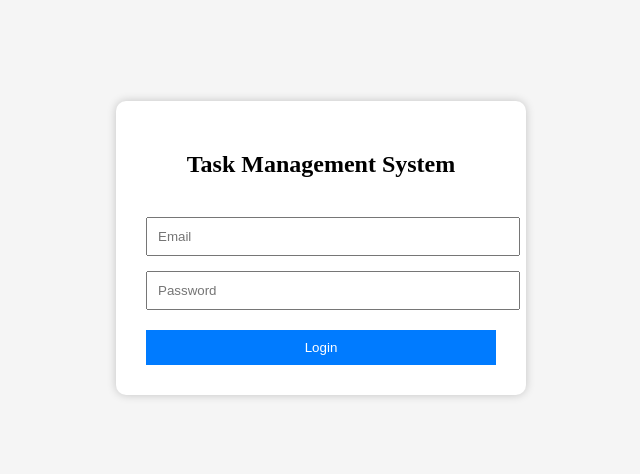
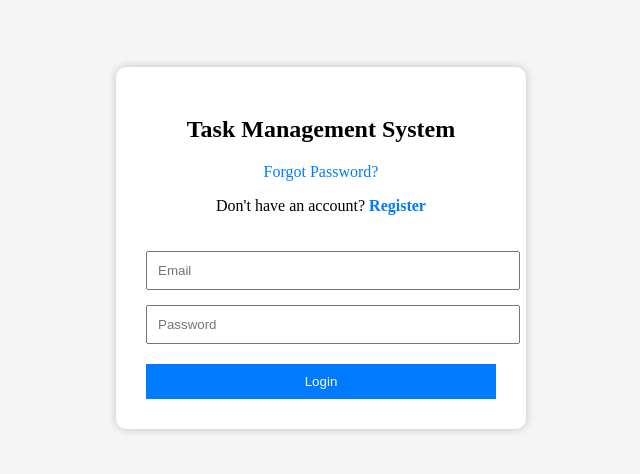
Before and after one commit to kumarrohith7888-creator/TaskManagementFrontend, a React (Vite) app: page / in a window 1280 px wide. Shown: the part 160-634 px from the top of the page, without its empty margins (319-959 px from the left). Built offline with nearby package versions, Linux system fonts and the light colour scheme.

Commit message:
Added Register and Forgot Password links

```diff
--- a/src/pages/Login.jsx
+++ b/src/pages/Login.jsx
@@ -1,5 +1,5 @@
 import { useState } from "react";
-import { useNavigate } from "react-router-dom";
+import { useNavigate,Link } from "react-router-dom";
 import API from "../services/api";
 
 
@@ -63,6 +63,35 @@ function Login() {
         </h2>
 
         <form onSubmit={handleLogin}>
+          <div style={{ marginTop: "20px", textAlign: "center" }}>
+
+  <p>
+    <Link
+      to="/forgot-password"
+      style={{
+        color: "#007bff",
+        textDecoration: "none",
+      }}
+    >
+      Forgot Password?
+    </Link>
+  </p>
+
+  <p style={{ marginTop: "10px" }}>
+    Don't have an account?{" "}
+    <Link
+      to="/register"
+      style={{
+        color: "#007bff",
+        textDecoration: "none",
+        fontWeight: "bold",
+      }}
+    >
+      Register
+    </Link>
+  </p>
+
+</div>
 
           <input
             type="email"
```
